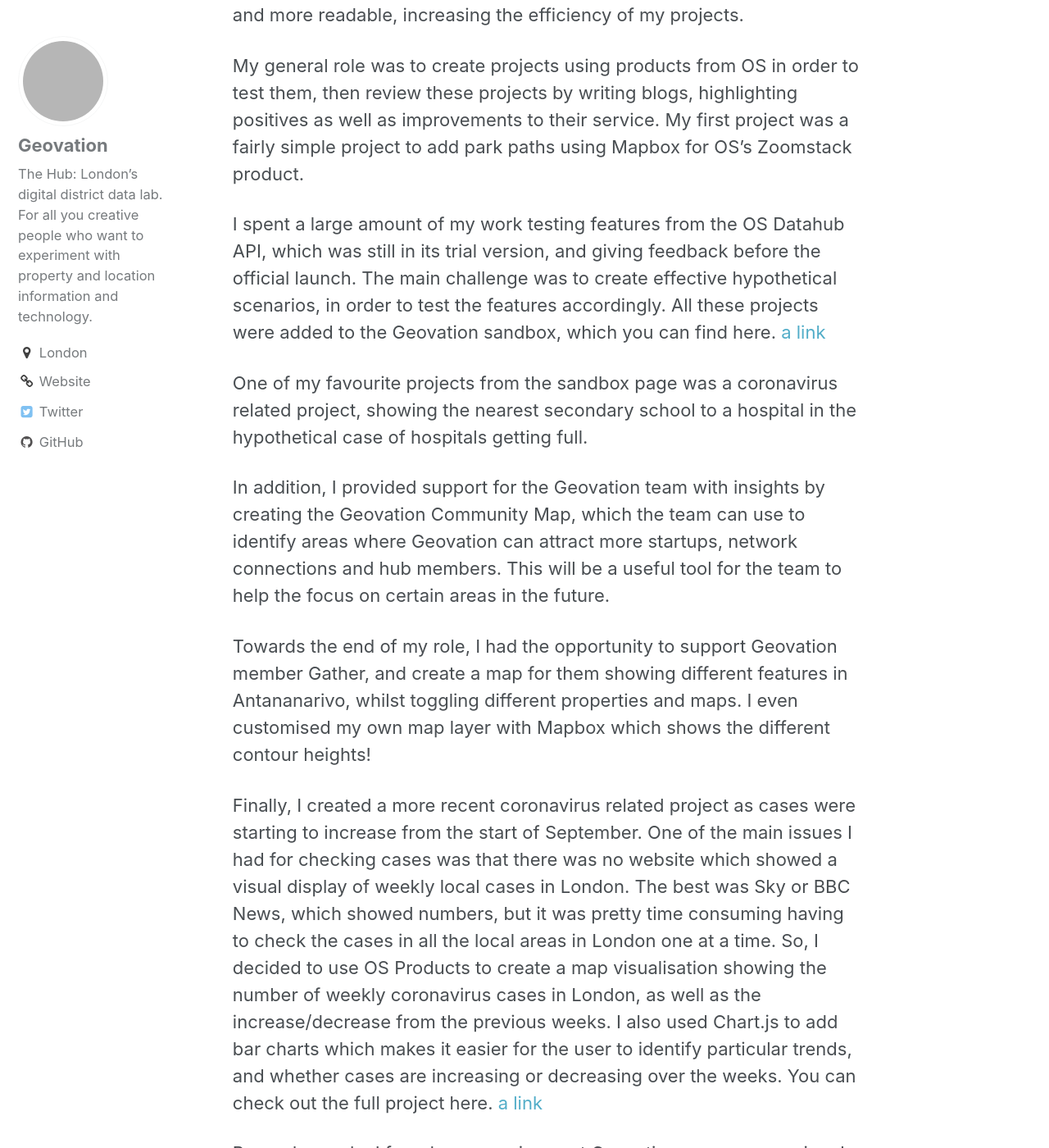
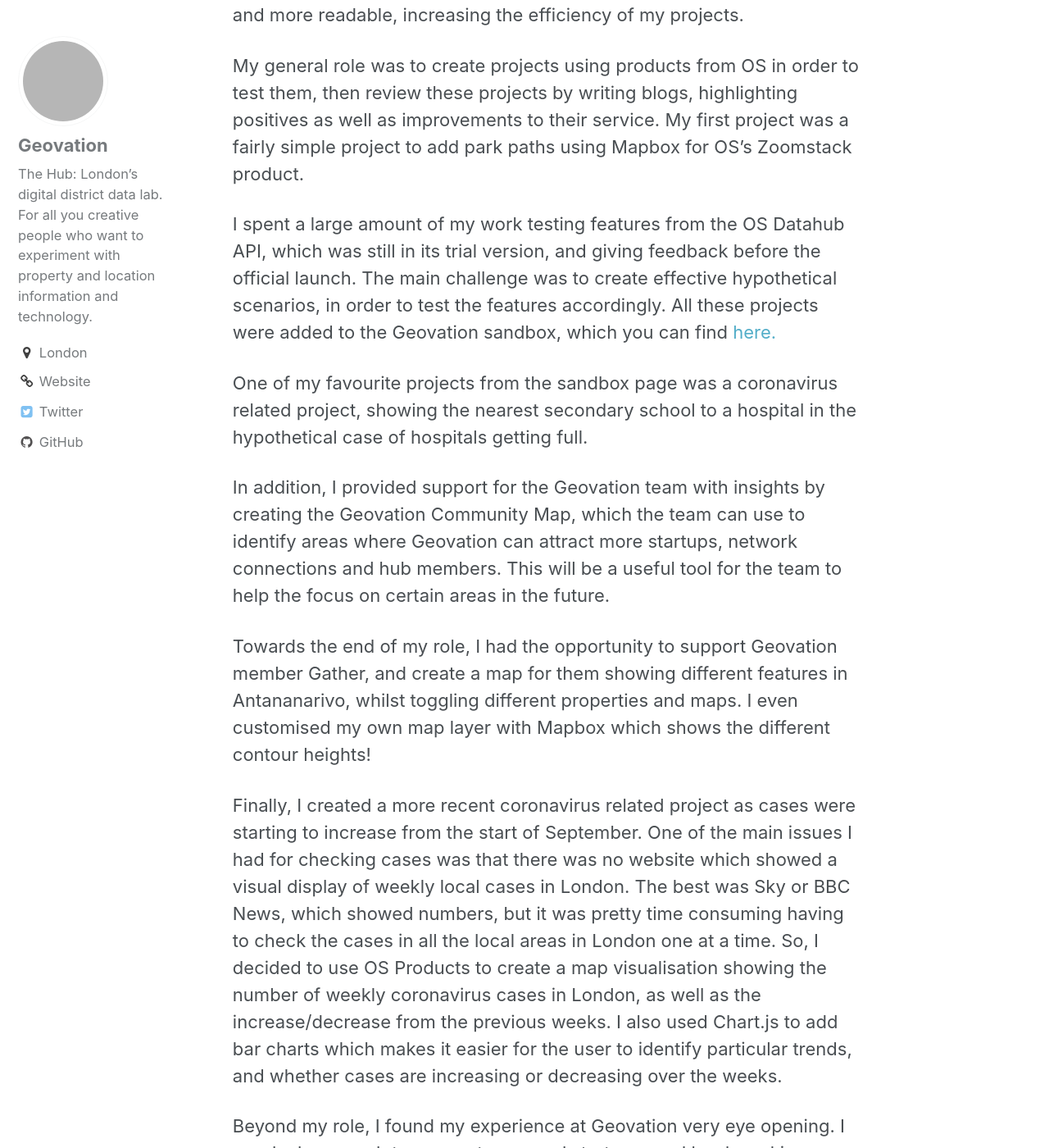
Before and after one commit to Geovation/geovation.github.io, a Jekyll site: the page built from _posts/2020-09-30-my-geovation-experience.md, in a window 1280 px wide and 1400 px high, scrolled down 342 px. Shown: the whole window at 82% size. Built offline with Jekyll 4.4.1, drawn with Linux system fonts in a browser that asks for light colours; comment, search, counter and statistics services are not loaded; some of the changed text lies outside the part shown; grey boxes are pictures that could not be loaded.

Commit message:
updated links

```diff
--- a/_posts/2020-09-30-my-geovation-experience.md
+++ b/_posts/2020-09-30-my-geovation-experience.md
@@ -5,7 +5,7 @@
 
 My general role was to create projects using products from OS in order to test them, then review these projects by writing blogs, highlighting positives as well as improvements to their service. My first project was a fairly simple project to add park paths using Mapbox for OS’s Zoomstack product.
 
-I spent a large amount of my work testing features from the OS Datahub API, which was still in its trial version, and giving feedback before the official launch. The main challenge was to create effective hypothetical scenarios, in order to test the features accordingly. All these projects were added to the Geovation sandbox, which you can find here. [a link](https://geovation.github.io/sandbox/)
+I spent a large amount of my work testing features from the OS Datahub API, which was still in its trial version, and giving feedback before the official launch. The main challenge was to create effective hypothetical scenarios, in order to test the features accordingly. All these projects were added to the Geovation sandbox, which you can find [here.](https://geovation.github.io/sandbox/)
 
 One of my favourite projects from the sandbox page was a coronavirus related project, showing the nearest secondary school to a hospital in the hypothetical case of hospitals getting full.
 
@@ -19,7 +19,7 @@
 
 
 
-Finally, I created a more recent coronavirus related project as cases were starting to increase from the start of September. One of the main issues I had for checking cases was that there was no website which showed a visual display of weekly local cases in London. The best was Sky or BBC News, which showed numbers, but it was pretty time consuming having to check the cases in all the local areas in London one at a time. So, I decided to use OS Products to create a map visualisation showing the number of weekly coronavirus cases in London, as well as the increase/decrease from the previous weeks. I also used Chart.js to add bar charts which makes it easier for the user to identify particular trends, and whether cases are increasing or decreasing over the weeks. You can check out the full project here. [a link](https://jrajak10.github.io/london_coronavirus_cases/)
+Finally, I created a more recent coronavirus related project as cases were starting to increase from the start of September. One of the main issues I had for checking cases was that there was no website which showed a visual display of weekly local cases in London. The best was Sky or BBC News, which showed numbers, but it was pretty time consuming having to check the cases in all the local areas in London one at a time. So, I decided to use OS Products to create a map visualisation showing the number of weekly coronavirus cases in London, as well as the increase/decrease from the previous weeks. I also used Chart.js to add bar charts which makes it easier for the user to identify particular trends, and whether cases are increasing or decreasing over the weeks.
 
 
 
```
Also changed, not shown: Gemfile.lock.
